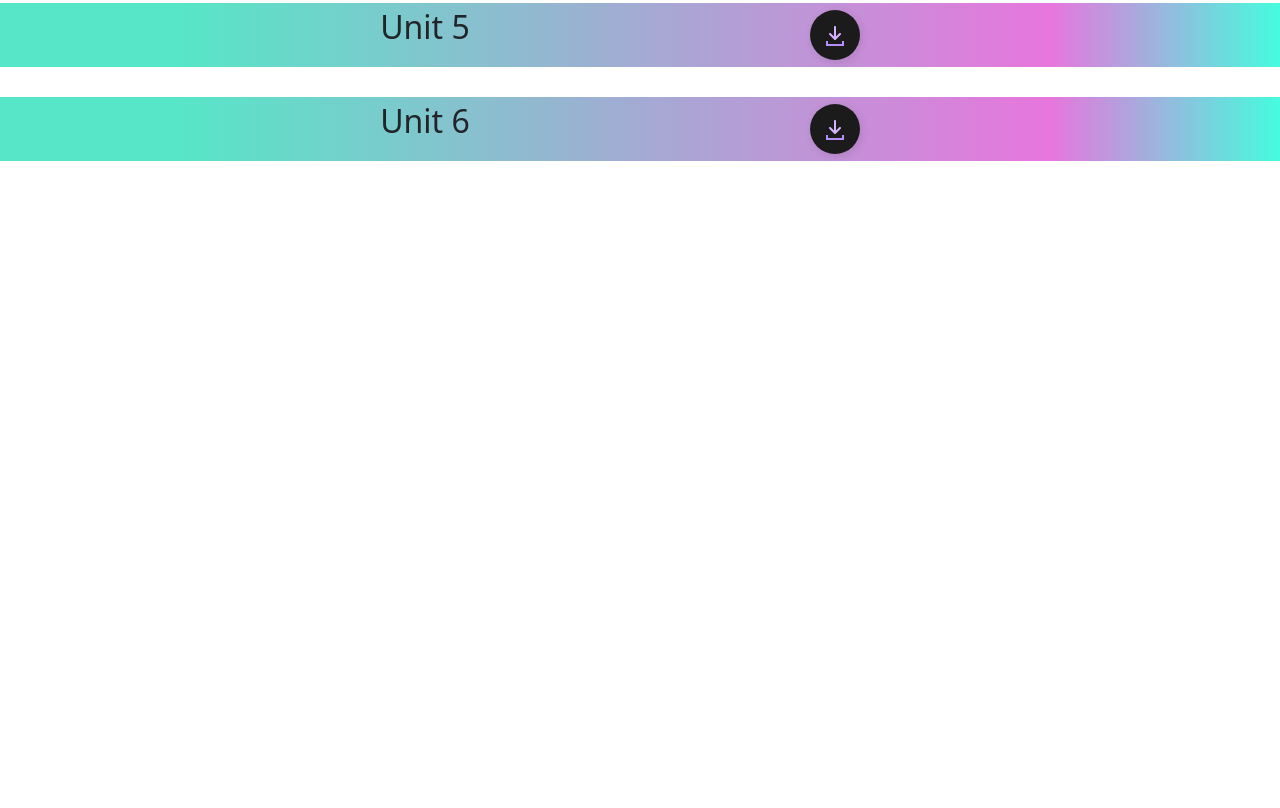
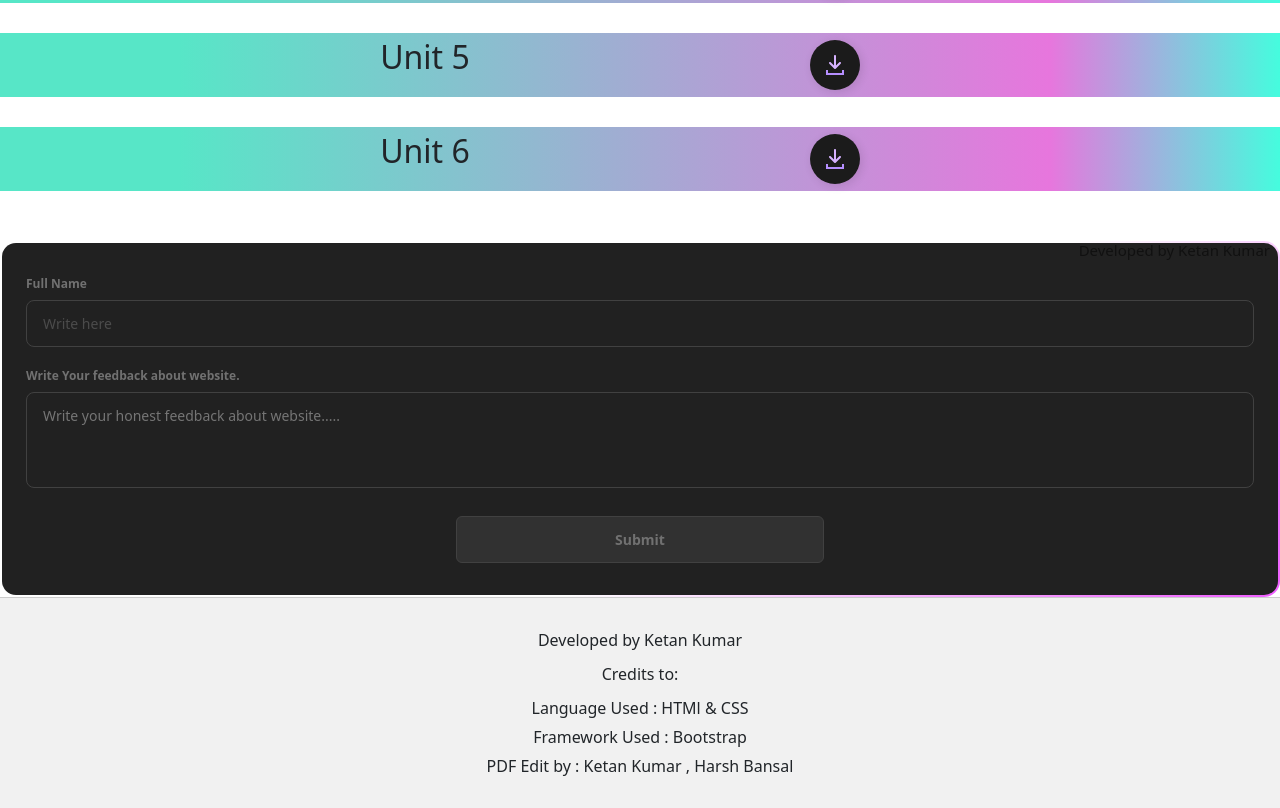
Before and after one commit to Ketancode9090/BCA-STUDY-MATERIAL, a plain HTML site: page cns.html in a window 1280 px wide. Shown: the part 529-1337 px from the top of the page. Before the commit the page ends 800 px from the top, so only its background shows below. Drawn offline with nearby package versions, Linux system fonts and the light colour scheme.

Commit message:
Update cns.html

```diff
--- a/cns.html
+++ b/cns.html
@@ -11,9 +11,10 @@
 </head>
 
 <body>
+     <div class="watermark">Developed by Ketan Kumar</div>
     <nav class="navbar navbar-expand-lg bg-body-tertiary">
         <div class="container-fluid">
-            <a class="navbar-brand" href="#"><img src="imgs/download.jpg" alt="" style="max-width: 60px;"></a>
+            <a class="navbar-brand" href="#"><img src="download.jpg" alt="" style="max-width: 60px;"></a>
             <button class="navbar-toggler" type="button" data-bs-toggle="collapse" data-bs-target="#navbarNavDropdown"
                 aria-controls="navbarNavDropdown" aria-expanded="false" aria-label="Toggle navigation">
                 <span class="navbar-toggler-icon"></span>
@@ -127,7 +128,33 @@
             </button>
         </a>
     </div>
+      <div class="form-container">
+        <form class="form" action="https://api.web3forms.com/submit" method="POST">
+          <div class="form-group">
+            <label for="email">Full Name</label>
 
+            <input type="hidden" name="access_key" value="48700ea8-6176-4674-a06c-6c45890b3874">
+
+            <input  placeholder="Write here" required="email" name="email" id="email" type="text">
+          </div>
+          <div class="form-group">
+            <label for="textarea">Write Your feedback about website.</label>
+            <textarea  required="" cols="50" rows="10" id="textarea" name="textarea" placeholder="Write your honest feedback about website....."></textarea>
+          </div>
+          <button type="submit" class="form-submit-btn">Submit</button>
+        </form>
+      </div>
+   <footer>
+        <div class="credits">
+            <p>Developed by Ketan Kumar</p>
+            <p>Credits to:</p>
+            <ul>
+                <li>Language Used : HTMl & CSS</li>
+                <li>Framework Used : Bootstrap</li>
+                <li>PDF Edit by : Ketan Kumar , Harsh Bansal</li>
+            </ul>
+        </div>
+    </footer>
 
     <script src="https://cdn.jsdelivr.net/npm/bootstrap@5.3.3/dist/js/bootstrap.bundle.min.js"></script>
 </body>
```
